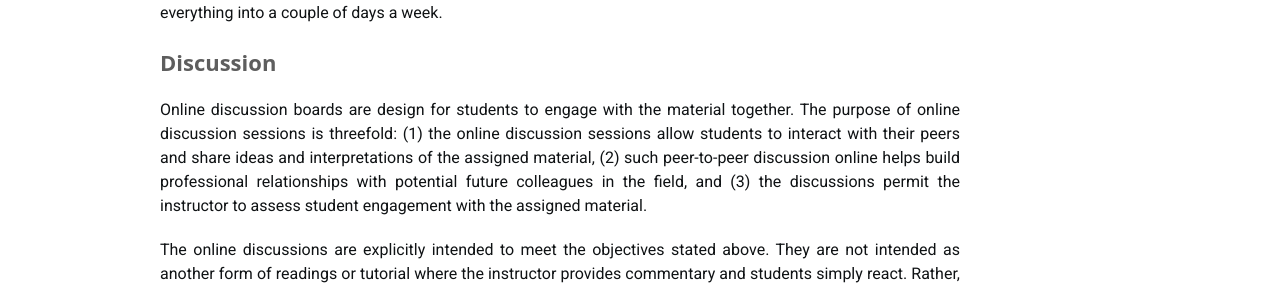
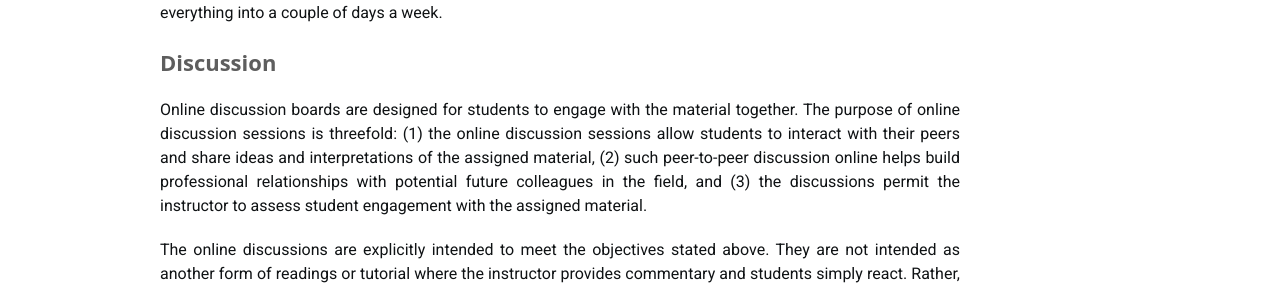
Before and after one commit to Watts-College/crj-507-spring-2025, a Jekyll site: the page built from index.md, in a window 1280 px wide and 900 px high, scrolled down 4561 px. Shown: the part 160-448 px from the top of the window. Built offline with Jekyll 4.4.1, drawn with Linux system fonts in a browser that asks for light colours; nearby versions of some CDN libraries; a style sheet for code colours, icons or effects is not loaded; some of the changed text lies outside the part shown.

Commit message:
minor edits

```diff
--- a/index.md
+++ b/index.md
@@ -107,7 +107,7 @@ You will be much better off spending a small amount of time each day on the mate
 
 ### Discussion
 
-Online discussion boards are design for students to engage with the material together. The purpose of online discussion sessions is threefold: (1) the online discussion sessions allow students to interact with their peers and share ideas and interpretations of the assigned material, (2) such peer-to-peer discussion online helps build professional relationships with potential future colleagues in the field, and (3) the discussions permit the instructor to assess student engagement with the assigned material.
+Online discussion boards are designed for students to engage with the material together. The purpose of online discussion sessions is threefold: (1) the online discussion sessions allow students to interact with their peers and share ideas and interpretations of the assigned material, (2) such peer-to-peer discussion online helps build professional relationships with potential future colleagues in the field, and (3) the discussions permit the instructor to assess student engagement with the assigned material.
 
 The online discussions are explicitly intended to meet the objectives stated above. They are not intended as another form of readings or tutorial where the instructor provides commentary and students simply react. Rather, the discussions are a chance for peer-to-peer interaction and proactive engagement by each individual student.
 
```
Also changed, not shown: other parts of index.md (+2 -2 lines), resources.md (+0 -2 lines), schedule.md (+1 -1 lines).
